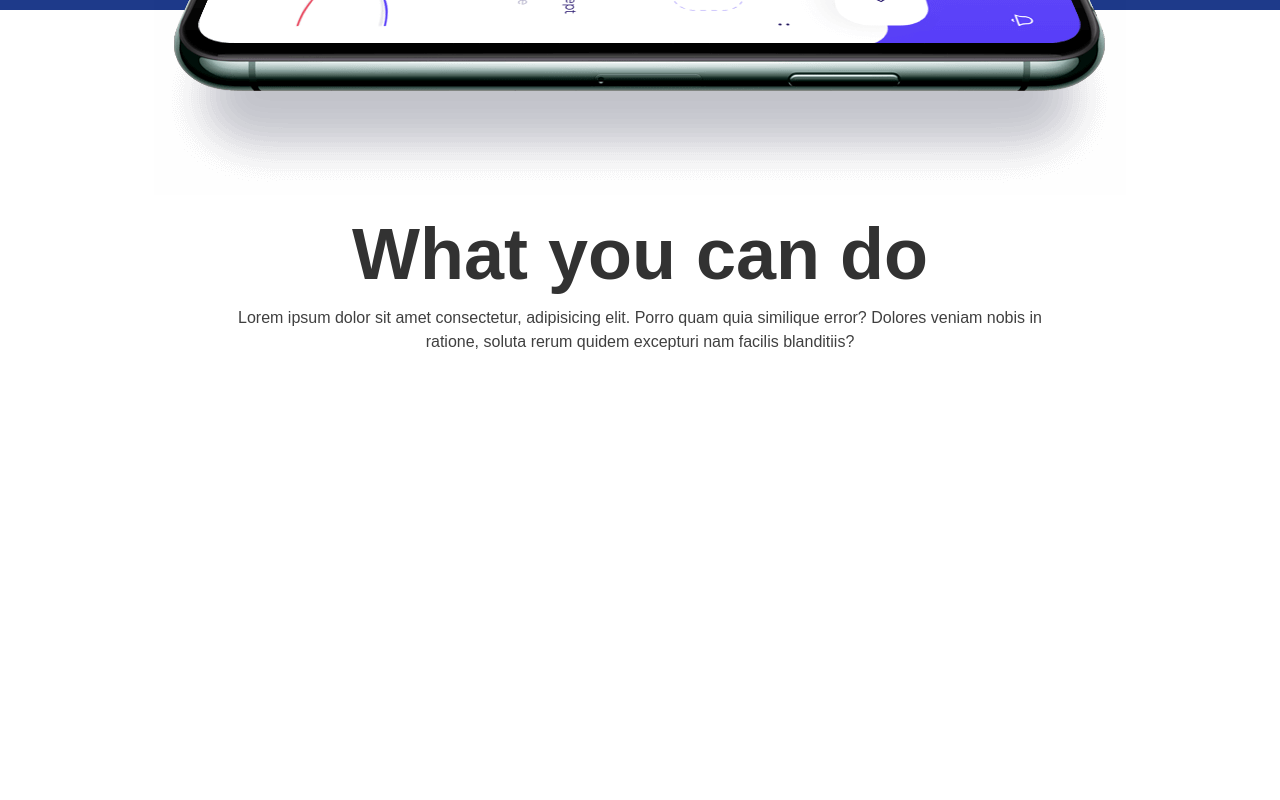
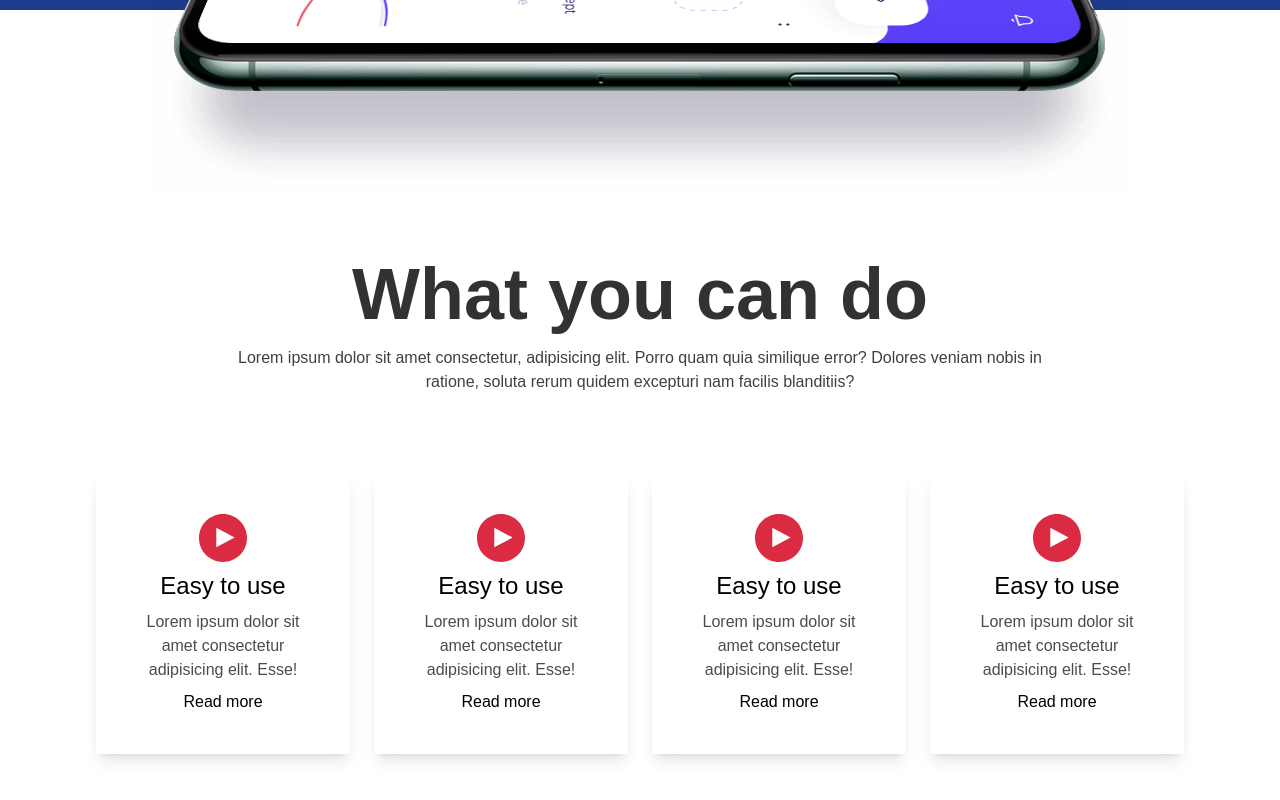
Before and after one commit to MehediUnaiss/appie-project, a plain HTML site: page index.html in a window 1280 px wide. Shown: the part 874-1674 px from the top of the page. Before the commit the page ends 1436 px from the top, so only its background shows below. Drawn offline with nearby package versions, Linux system fonts and the light colour scheme; a web font is replaced by a local one.

Commit message:
full done

```diff
--- a/index.html
+++ b/index.html
@@ -132,13 +132,169 @@
     <!-- card section start -->
     <section class="my-52">
       <!-- card header -->
-      <div class="container mx-auto px-24 text-center space-y-4">
+      <div class="container mx-auto pt-10 px-24 text-center space-y-4">
         <h1 class="text-7xl font-bold opacity-80">What you can do</h1>
-        <p class="opacity-75 w-3/4 mx-auto">
+        <p class="opacity-75 w-3/4 mx-auto pb-16">
           Lorem ipsum dolor sit amet consectetur, adipisicing elit. Porro quam
           quia similique error? Dolores veniam nobis in ratione, soluta rerum
           quidem excepturi nam facilis blanditiis?
         </p>
+        <!-- card grid start -->
+        <div class="grid grid-cols-1 md:grid-cols-2 lg:grid-cols-4 gap-6">
+          <!-- card 1 -->
+          <div class="shadow-lg p-10 text-center space-y-2">
+            <svg
+              xmlns="http://www.w3.org/2000/svg"
+              version="1.1"
+              xmlns:xlink="http://www.w3.org/1999/xlink"
+              width="512"
+              height="512"
+              x="0"
+              y="0"
+              viewBox="0 0 512 512"
+              style="enable-background: new 0 0 512 512"
+              xml:space="preserve"
+              class="w-12 h-12 mx-auto"
+            >
+              <g>
+                <path
+                  d="M187.368 146.928V355.8l195.624-104.432z"
+                  style=""
+                  fill="#ffffff"
+                  data-original="#ffffff"
+                  class=""
+                ></path>
+                <path
+                  d="M256 .376C114.616.376 0 114.824 0 256s114.616 255.624 256 255.624S512 397.176 512 256 397.384.376 256 .376zm-71.504 146.552 195.624 104.44L184.496 355.8V146.928z"
+                  style=""
+                  fill="#db2b42"
+                  data-original="#db2b42"
+                  class=""
+                ></path>
+              </g>
+            </svg>
+            <h1 class="text-2xl">Easy to use</h1>
+            <p class="opacity-70">
+              Lorem ipsum dolor sit amet consectetur adipisicing elit. Esse!
+            </p>
+            <button>Read more</button>
+          </div>
+          <!-- card 2 -->
+          <div class="shadow-lg p-10 text-center space-y-2">
+            <svg
+              xmlns="http://www.w3.org/2000/svg"
+              version="1.1"
+              xmlns:xlink="http://www.w3.org/1999/xlink"
+              width="512"
+              height="512"
+              x="0"
+              y="0"
+              viewBox="0 0 512 512"
+              style="enable-background: new 0 0 512 512"
+              xml:space="preserve"
+              class="w-12 h-12 mx-auto"
+            >
+              <g>
+                <path
+                  d="M187.368 146.928V355.8l195.624-104.432z"
+                  style=""
+                  fill="#ffffff"
+                  data-original="#ffffff"
+                  class=""
+                ></path>
+                <path
+                  d="M256 .376C114.616.376 0 114.824 0 256s114.616 255.624 256 255.624S512 397.176 512 256 397.384.376 256 .376zm-71.504 146.552 195.624 104.44L184.496 355.8V146.928z"
+                  style=""
+                  fill="#db2b42"
+                  data-original="#db2b42"
+                  class=""
+                ></path>
+              </g>
+            </svg>
+            <h1 class="text-2xl">Easy to use</h1>
+            <p class="opacity-70">
+              Lorem ipsum dolor sit amet consectetur adipisicing elit. Esse!
+            </p>
+            <button>Read more</button>
+          </div>
+          <!-- card 3 -->
+          <div class="shadow-lg p-10 text-center space-y-2">
+            <svg
+              xmlns="http://www.w3.org/2000/svg"
+              version="1.1"
+              xmlns:xlink="http://www.w3.org/1999/xlink"
+              width="512"
+              height="512"
+              x="0"
+              y="0"
+              viewBox="0 0 512 512"
+              style="enable-background: new 0 0 512 512"
+              xml:space="preserve"
+              class="w-12 h-12 mx-auto"
+            >
+              <g>
+                <path
+                  d="M187.368 146.928V355.8l195.624-104.432z"
+                  style=""
+                  fill="#ffffff"
+                  data-original="#ffffff"
+                  class=""
+                ></path>
+                <path
+                  d="M256 .376C114.616.376 0 114.824 0 256s114.616 255.624 256 255.624S512 397.176 512 256 397.384.376 256 .376zm-71.504 146.552 195.624 104.44L184.496 355.8V146.928z"
+                  style=""
+                  fill="#db2b42"
+                  data-original="#db2b42"
+                  class=""
+                ></path>
+              </g>
+            </svg>
+            <h1 class="text-2xl">Easy to use</h1>
+            <p class="opacity-70">
+              Lorem ipsum dolor sit amet consectetur adipisicing elit. Esse!
+            </p>
+            <button>Read more</button>
+          </div>
+          <!-- card 4 -->
+          <div class="shadow-lg p-10 text-center space-y-2">
+            <svg
+              xmlns="http://www.w3.org/2000/svg"
+              version="1.1"
+              xmlns:xlink="http://www.w3.org/1999/xlink"
+              width="512"
+              height="512"
+              x="0"
+              y="0"
+              viewBox="0 0 512 512"
+              style="enable-background: new 0 0 512 512"
+              xml:space="preserve"
+              class="w-12 h-12 mx-auto"
+            >
+              <g>
+                <path
+                  d="M187.368 146.928V355.8l195.624-104.432z"
+                  style=""
+                  fill="#ffffff"
+                  data-original="#ffffff"
+                  class=""
+                ></path>
+                <path
+                  d="M256 .376C114.616.376 0 114.824 0 256s114.616 255.624 256 255.624S512 397.176 512 256 397.384.376 256 .376zm-71.504 146.552 195.624 104.44L184.496 355.8V146.928z"
+                  style=""
+                  fill="#db2b42"
+                  data-original="#db2b42"
+                  class=""
+                ></path>
+              </g>
+            </svg>
+            <h1 class="text-2xl">Easy to use</h1>
+            <p class="opacity-70">
+              Lorem ipsum dolor sit amet consectetur adipisicing elit. Esse!
+            </p>
+            <button>Read more</button>
+          </div>
+        </div>
+        <!-- card grid end -->
       </div>
     </section>
     <!-- card section end -->
```
